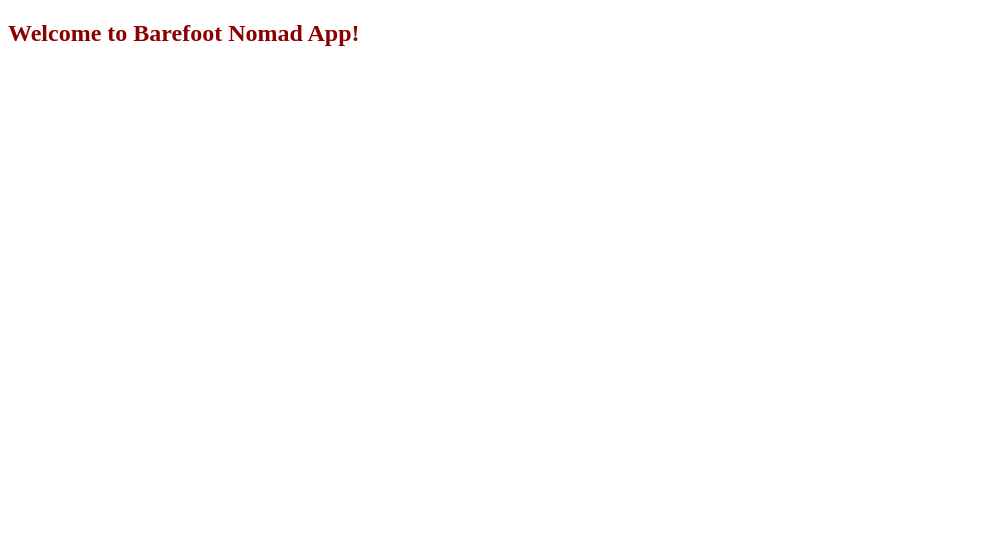
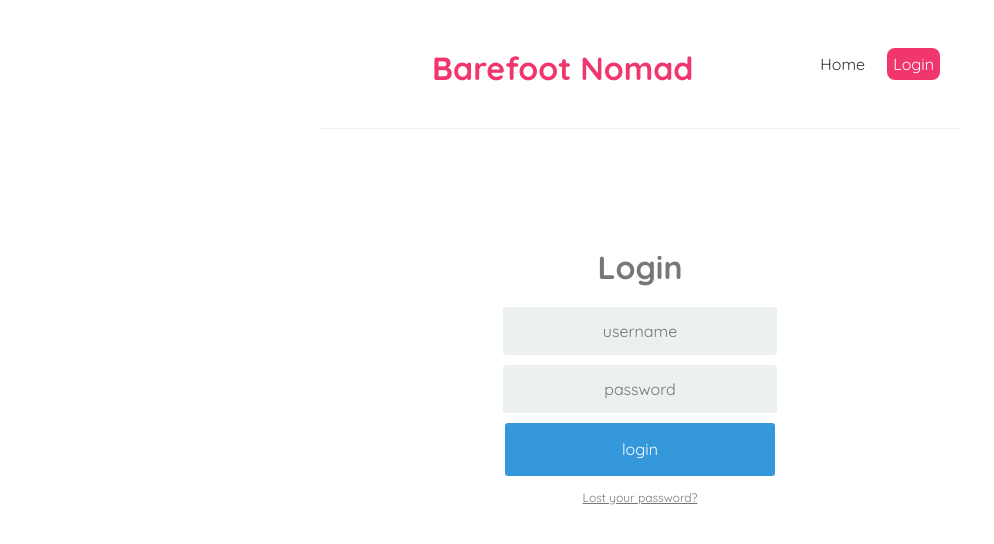
Before and after one commit to atlp-rwanda/winners-c8-bn-fe, a React (Create React App) app: page /login in a window 1280 px wide. Shown: the top 544 px of the page, without its empty margins (0-994 px from the left). Built offline with nearby package versions, Linux system fonts and the light colour scheme.

Commit message:
chore(router): setup react router in the project
[Start #182209997]

```diff
--- a/package.json
+++ b/package.json
@@ -11,6 +11,7 @@
     "path": "^0.12.7",
     "react": "^18.2.0",
     "react-dom": "^18.2.0",
+    "react-router-dom": "^6.3.0",
     "react-scripts": "5.0.1",
     "web-vitals": "^2.1.4"
   },
@@ -19,7 +20,8 @@
     "build": "webpack --mode production",
     "lint": "eslint ./src",
     "start": "node server.js",
-    "test": "echo \"Error: no test specified\" && exit 1"
+    "test": "echo \"Error: no test specified\" && exit 1",
+    "react-start": "react-scripts start"
   },
   "browserslist": {
     "production": [
--- /dev/null
+++ b/public/styles/LoginForm/index.css
@@ -0,0 +1,56 @@
+.container{
+    margin: 20px auto;
+    padding: 10px;
+    width: 300px;
+    height: 300px;
+    background-color: #fff;
+    border-radius: 5px;
+}
+ h1{
+     width: 70%;
+    color: #777;
+    font-size: 32px;
+    margin: 28px auto;
+    margin-bottom: 20px;
+    text-align: center;
+    /*padding-top: 40px;*/
+}
+form{
+    /*padding: 15px;*/
+    text-align: center;
+}
+input{
+    padding: 12px 0;
+    margin-bottom: 10px;
+    border-radius: 3px;
+    border: 2px solid transparent;
+    text-align: center;
+    width: 90%;
+    font-size: 16px;
+    transition: border .2s, background-color .2s;
+}
+form .field{
+    background-color: #ECF0F1;
+}
+form .field:focus {
+    border: 2px solid #3498DB;
+}
+form .btn{
+    background-color: #3498DB;
+    color: #fff;
+    line-height: 25px;
+    cursor: pointer;
+}
+form .btn:hover,
+form .btn:active {
+    background-color: #1F78B4;
+    border: 2px solid #1F78B4;
+}
+.pass-link{
+    text-align: center;
+}
+.pass-link a:link,
+.pass-link a:visited{
+    font-size: 12px;
+    color: #777;
+}
--- /dev/null
+++ b/public/styles/index.css
@@ -0,0 +1,8 @@
+@import url('https://fonts.googleapis.com/css2?family=Quicksand:wght@300;400;500;600;700&display=swap');
+
+/* base styles */
+* {
+  margin: 0;
+  font-family: "Quicksand";
+  color: #333;
+}
--- /dev/null
+++ b/public/styles/navbar/index.css
@@ -0,0 +1,27 @@
+  .navbar {
+    padding: 20px;
+    display: flex;
+    align-items: center;
+    max-width: 600px;
+    margin: 0 auto;
+    border-bottom: 1px solid #f2f2f2;
+  }
+  .navbar h1 {
+    color: #f1356d;
+  }
+  .navbar .links {
+    margin-left: auto;
+  }
+  .navbar a {
+    margin-left: 16px;
+    text-decoration: none;
+    padding: 6px;
+  }
+  .navbar a:hover {
+    color: #f1356d;
+  }
+  .content {
+    max-width: 600px;
+    margin: 40px auto;
+    padding: 20px;
+  }
--- a/src/App.js
+++ b/src/App.js
@@ -1,6 +1,24 @@
 import React from "react";
+import Navbar from './components/Navbar';
+import Home from './components/Home';
+import { BrowserRouter as Router, Route, Routes} from 'react-router-dom';
+import LoginForm from './components/LoginForm';
+
 const App = () => {
-  return <h2>Welcome to Barefoot Nomad App!</h2>;
+  return (
+      <div className="App">
+        <Navbar />
+        <div className="content">
+          <Routes>
+
+            <Route exact path="/" element={<Home />} />
+
+            <Route exact path="/login" element={<LoginForm />} />
+
+          </Routes>
+        </div>
+      </div>
+  );
 };
 
 export default App;
--- /dev/null
+++ b/src/components/Home.js
@@ -0,0 +1,9 @@
+import React from "react";
+
+const Home = () => {
+  return (
+    <h2>Welcome to Barefoot Nomad App!</h2>
+  );
+}
+
+export default Home;
--- /dev/null
+++ b/src/components/LoginForm.js
@@ -0,0 +1,20 @@
+import React from "react";
+import "../../public/styles/LoginForm/index.css"
+
+const LoginForm = () => {
+  return (
+    <div class="container">
+			<h1>Login</h1>
+      <form action="#" method="POST">
+        <input type="text" placeholder="username" class="field"></input>
+        <input type="password" placeholder="password" class="field"></input>
+        <input type="submit" value="login" class="btn"></input>
+      </form>
+      <div class="pass-link">
+        <a href="#" >Lost your password?</a>
+      </div>
+	  </div>
+  );
+}
+
+export default LoginForm;
--- /dev/null
+++ b/src/components/Navbar.js
@@ -0,0 +1,21 @@
+import React from "react";
+import { Link } from "react-router-dom";
+import "../../public/styles/navbar/index.css";
+
+const Navbar = () => {
+  return (
+    <nav className="navbar">
+      <h1>Barefoot Nomad</h1>
+      <div className="links">
+        <Link to="/">Home</Link>
+        <Link to="login" style={{
+          color: 'white',
+          backgroundColor: '#f1356d',
+          borderRadius: '8px'
+        }}>Login</Link>
+      </div>
+    </nav>
+  );
+}
+
+export default Navbar;
--- a/src/index.js
+++ b/src/index.js
@@ -1,15 +1,17 @@
 import React from "react";
+import ReactDOM from "react-dom";
+import App from "./App";
+import { BrowserRouter as Router } from 'react-router-dom';
 
-import ReactDOM from "react-dom";
-
-import App from "./App";
-
-import "../public/styles/App.scss";
-
+import "../public/styles/index.css";
 
 
 const el = document.getElementById("app");
 
 
 
-ReactDOM.render(<App />, el);
+ReactDOM.render(
+    <Router>
+        <App />
+    </Router>,
+    el);
--- a/webpack.config.js
+++ b/webpack.config.js
@@ -10,11 +10,12 @@ module.exports = {
   },
   plugins: [
     new HtmlWebpackPlugin({
-      template: "public/index.html", // to import index.html file inside index.js
+      template: "public/index.html",  // to import index.html file inside index.js
     }),
   ],
   devServer: {
     port: process.env.PORT, // you can change the port
+    historyApiFallback: true
   },
   module: {
     rules: [
```
Also changed, not shown: 1 other file (tests, documents, lock files or other folders).
